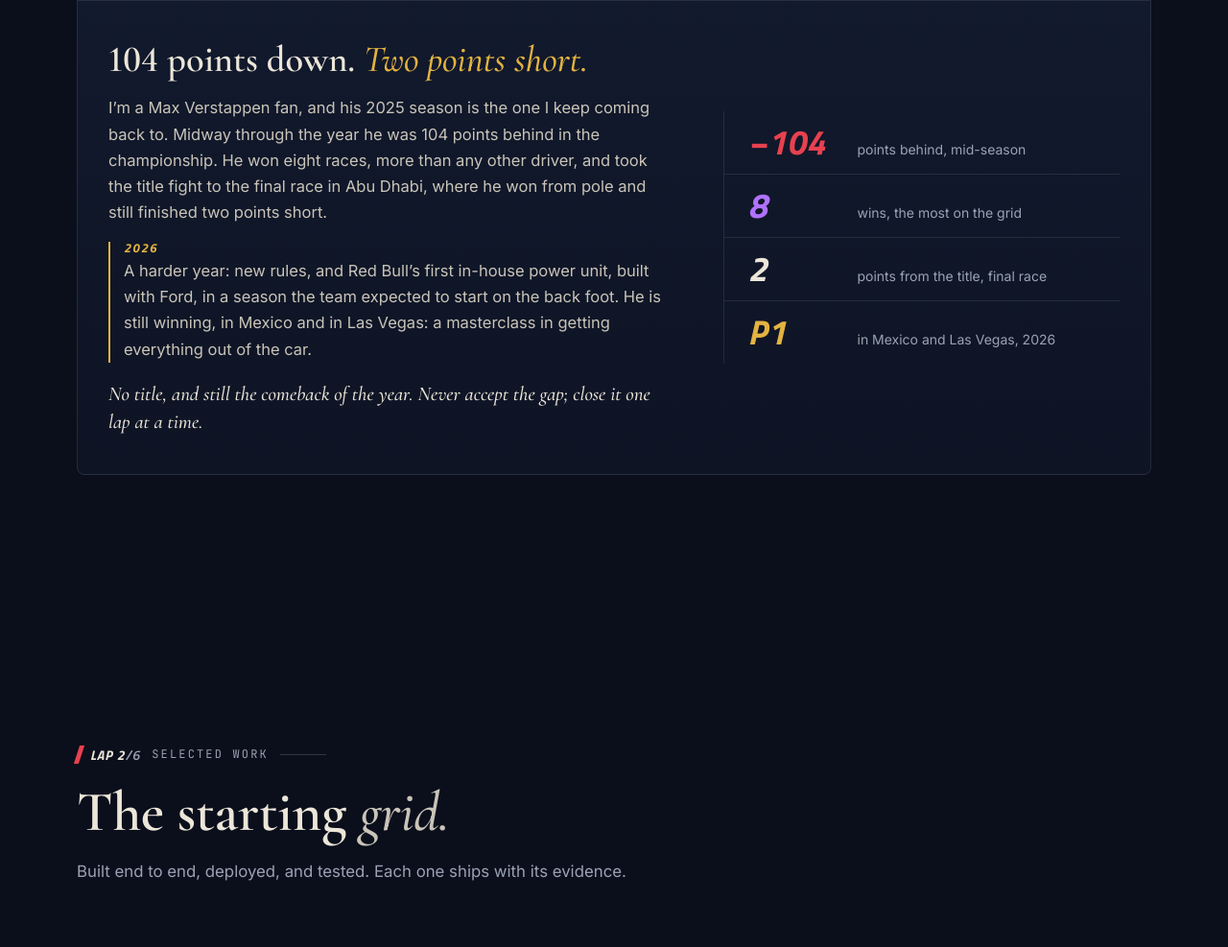
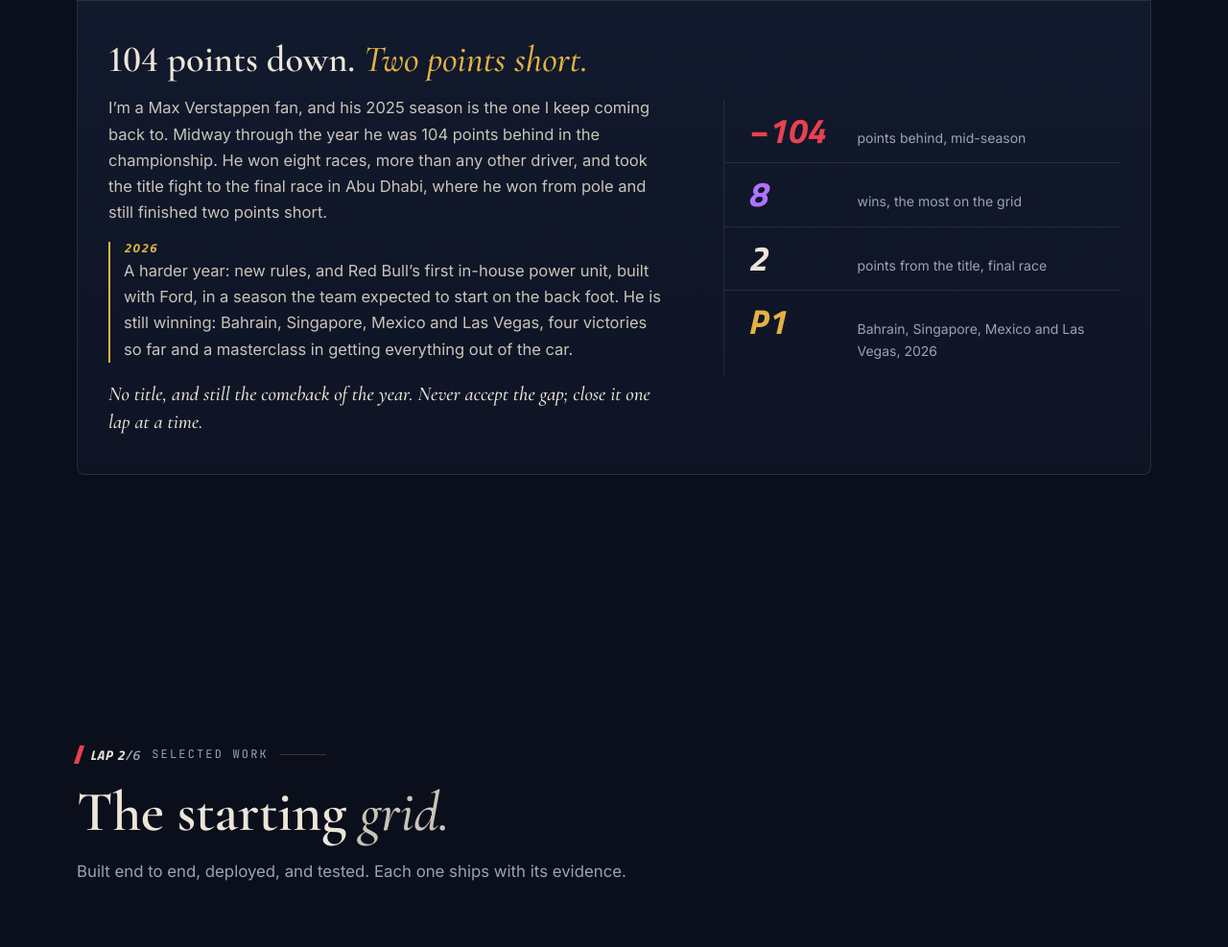
Before and after one commit to Shiva-Preetham/Shiva-Preetham.github.io, a plain HTML site: page index.html in a window 1280 px wide. Shown: the part 2072-3059 px from the top of the page at 96% size. Drawn offline with nearby package versions, Linux system fonts and the light colour scheme.

Commit message:
F1 panel: list Max's four 2026 wins
Co-Authored-By: Claude Opus 5.5 <noreply@anthropic.com>

```diff
--- a/index.html
+++ b/index.html
@@ -258,8 +258,8 @@
               <p class="pitwall__now">
                 <span>2026</span>
                 A harder year: new rules, and Red Bull’s first in-house power unit, built with Ford, in a season the
-                team expected to start on the back foot. He is still winning, in Mexico and in Las Vegas:
-                a masterclass in getting everything out of the car.
+                team expected to start on the back foot. He is still winning: Bahrain, Singapore, Mexico and
+                Las Vegas, four victories so far and a masterclass in getting everything out of the car.
               </p>
               <p class="pitwall__lesson">No title, and still the comeback of the year. Never accept the gap; close it one lap at a time.</p>
             </div>
@@ -267,7 +267,7 @@
               <div><dt>−104</dt><dd>points behind, mid-season</dd></div>
               <div><dt>8</dt><dd>wins, the most on the grid</dd></div>
               <div><dt>2</dt><dd>points from the title, final race</dd></div>
-              <div><dt>P1</dt><dd>in Mexico and Las Vegas, 2026</dd></div>
+              <div><dt>P1</dt><dd>Bahrain, Singapore, Mexico and Las Vegas, 2026</dd></div>
             </dl>
           </div>
         </div>
```
